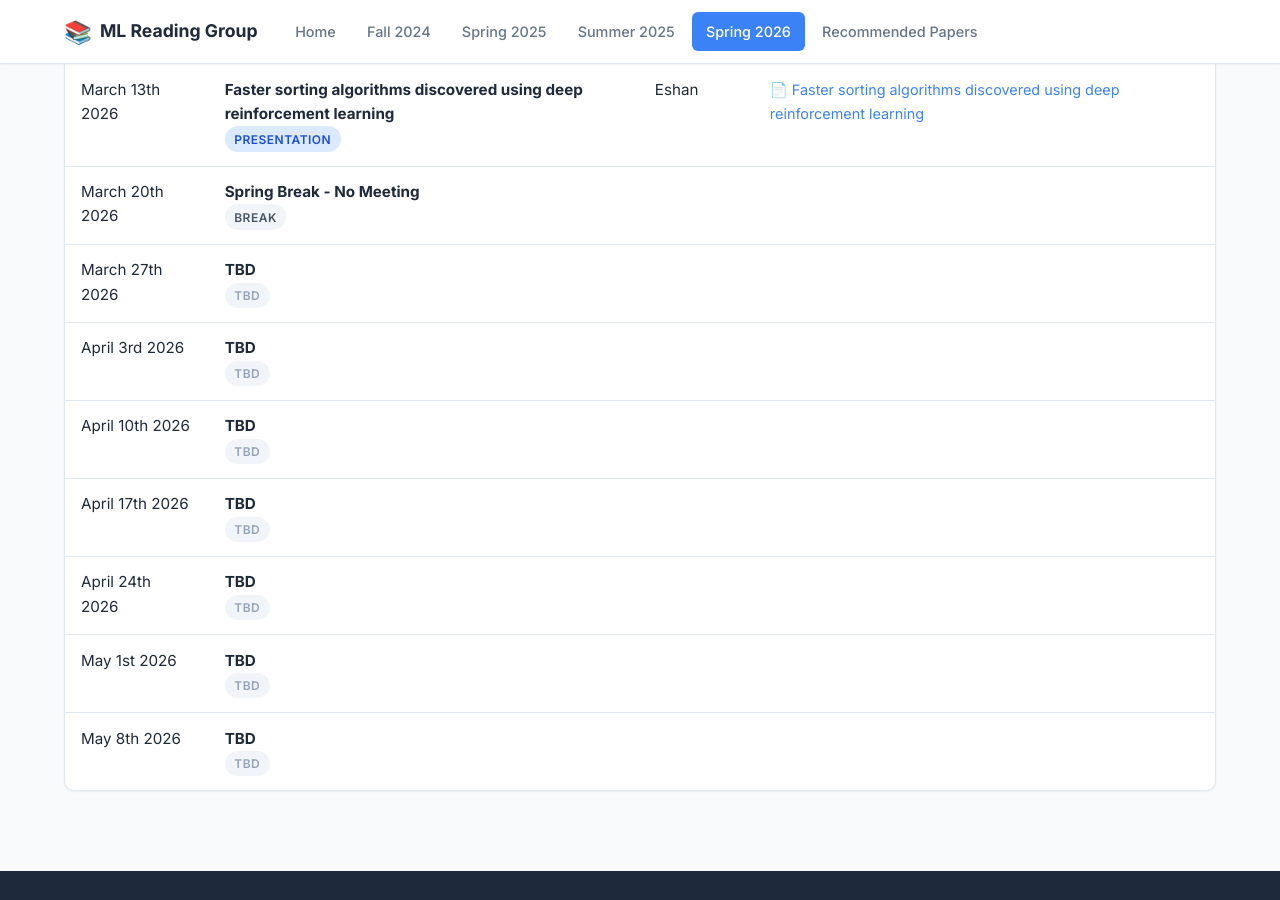
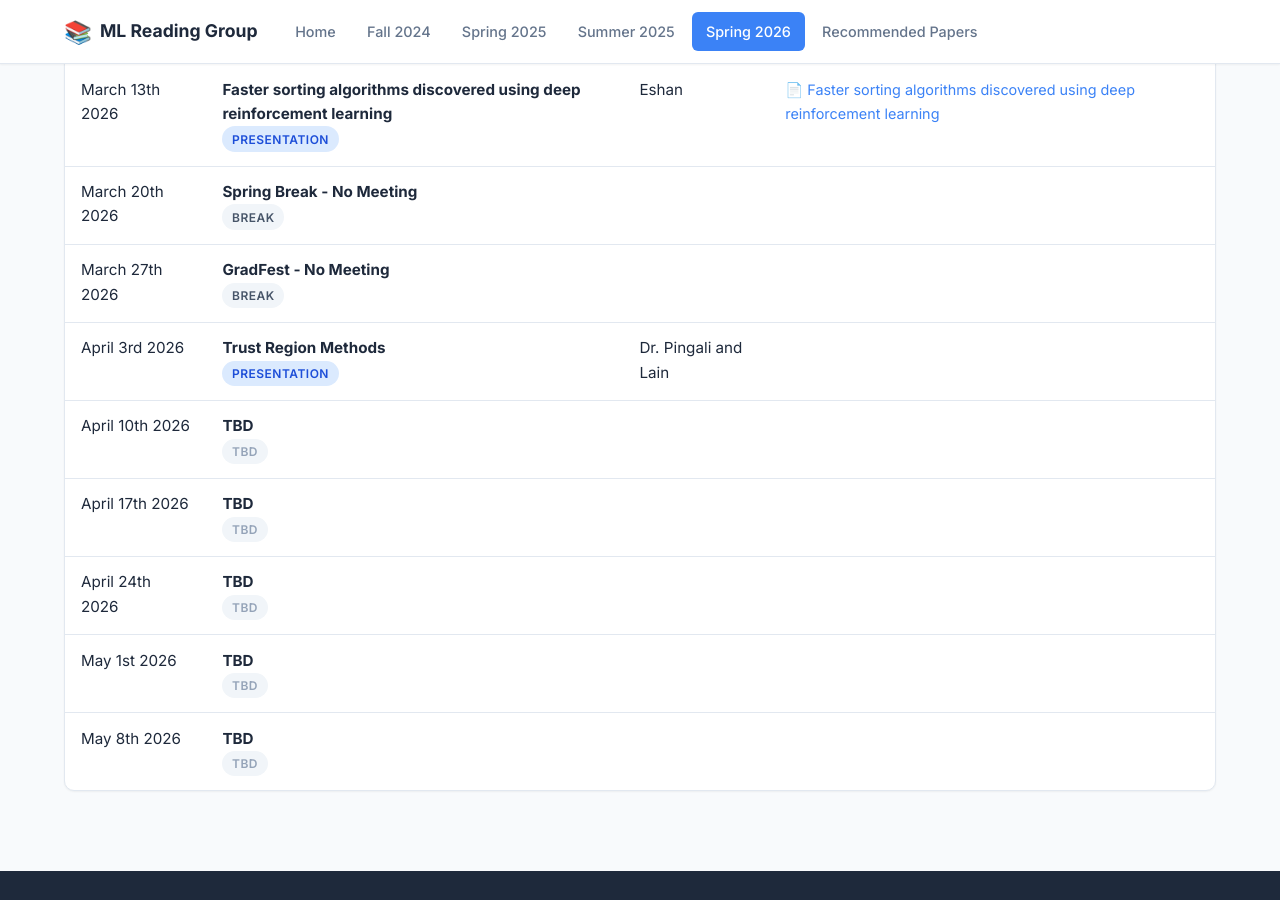
Before and after one commit to sumust/mlreadinggroup, a Jekyll site: the page built from spring2026.md, in a window 1280 px wide and 900 px high, scrolled down 1146 px. Built offline with Jekyll 4.4.1, drawn with Linux system fonts in a browser that asks for light colours.

Commit message:
Update event titles and types for Spring 2026

```diff
--- a/_data/spring2026.yml
+++ b/_data/spring2026.yml
@@ -76,14 +76,14 @@ sessions:
     type: "break"
 
   - date: "March 27th 2026"
-    title: "TBD"
+    title: "GradFest - No Meeting"
     presenter: ""
-    type: "tbd"
+    type: "break"
 
   - date: "April 3rd 2026"
-    title: "TBD"
-    presenter: ""
-    type: "tbd"
+    title: "Trust Region Methods"
+    presenter: "Dr. Pingali and Lain"
+    type: "presentation"
 
   - date: "April 10th 2026"
     title: "TBD"
```
